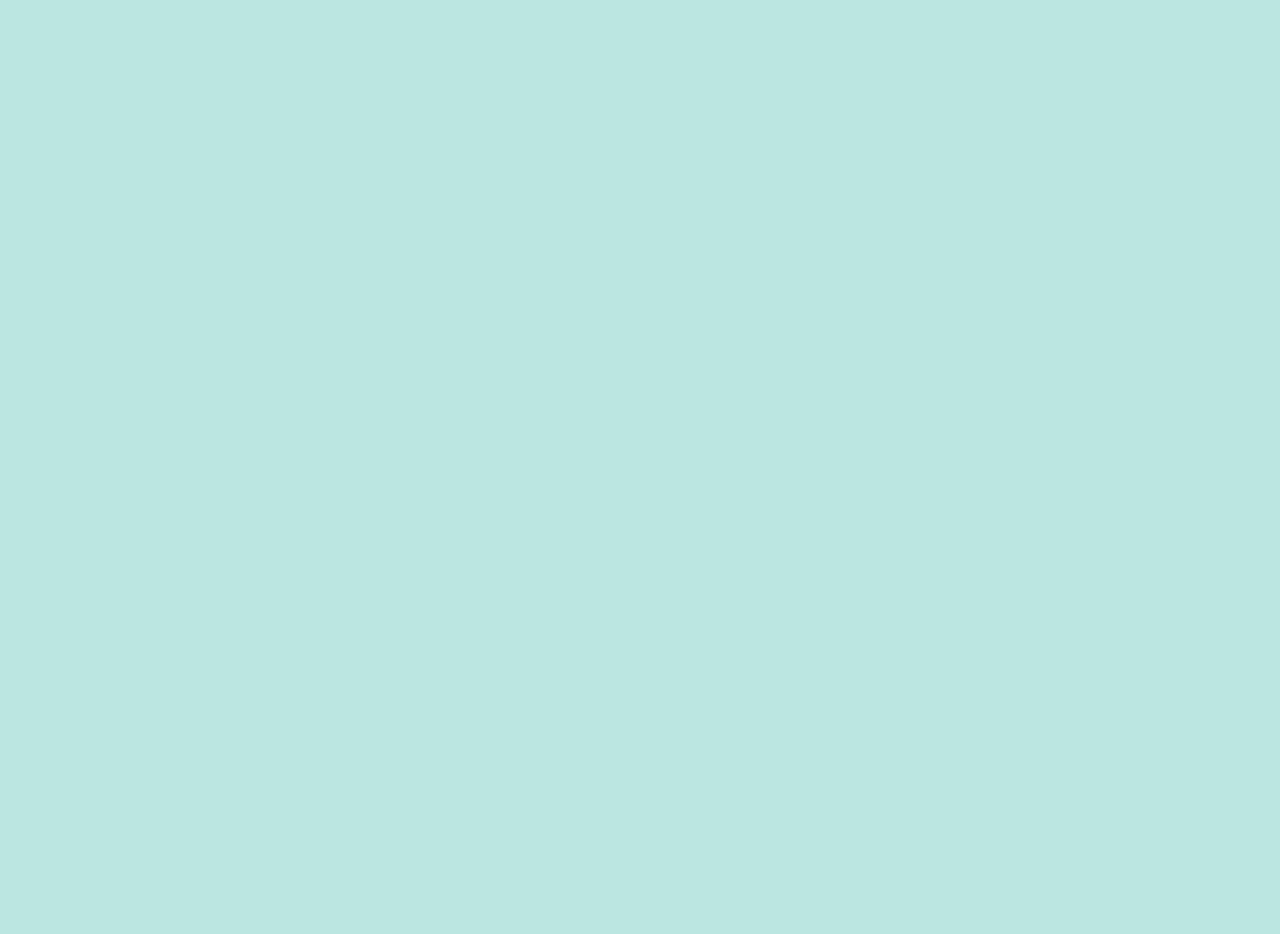
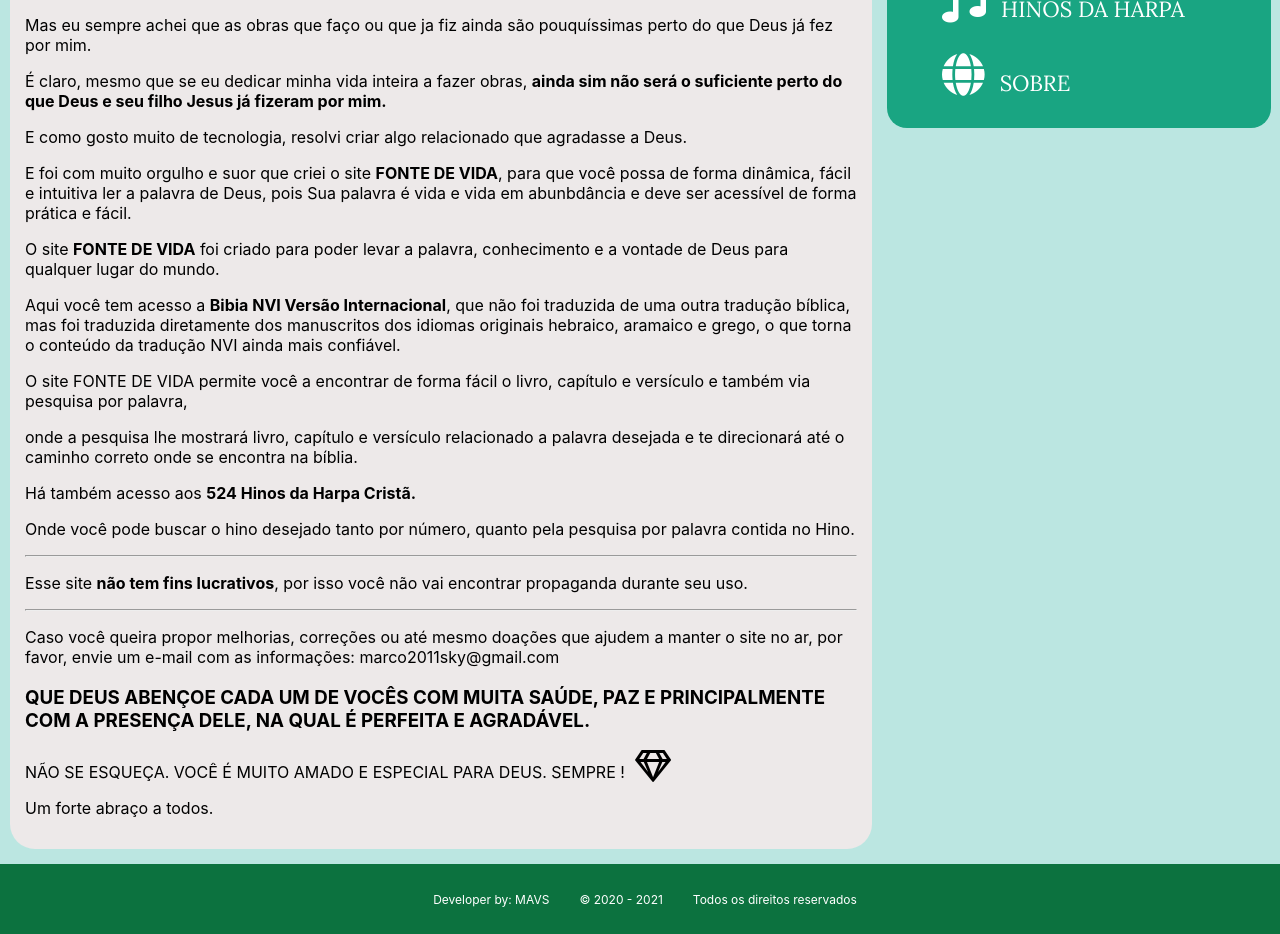
Before and after one commit to MarcoVercosa/proj-biblia, a React (Create React App) app in the folder client/: page /sobre in a window 1280 px wide. Shown: the part 280-1214 px from the top of the page. Before the commit the page ends 800 px from the top, so only its background shows below. Built offline with nearby package versions, Linux system fonts and the light colour scheme.

Commit message:
Apos criaçao pagina SOBRE

```diff
--- a/client/src/components/biblia/selectTestamento.js
+++ b/client/src/components/biblia/selectTestamento.js
@@ -43,23 +43,27 @@ export default function DialogSelect(props) {//props recebe ANTIGO TESTAMENTO" o
             const resultado = await GetAPI("buscalivroantigotesta")
             setIdadeLivro("antigo")
             setAntigoTestamento(resultado)
+
         } else {
 
             const resultado = await GetAPI("buscalivronovotesta")
             setIdadeLivro("novo")
             setAntigoTestamento(resultado)
+
         }
 
 
     }, [])
 
 
-    const handleChange = (event) => {
-        setSelectLivro(event.target.value)
-        BuscaCapitulo(event.target.value)
+    const handleChange = (event) => {//QUANDO UM CAPITULO É SELECIONADO
+        if (event.target.value === "SELECIONE") { setSelectLivro(false) } else {//se o valor do campo for SELECIONE, significa que não foi selecionado nenhum livro,
+            setSelectLivro(event.target.value) //FIXA NO ESTADO O VALOR DO LIVO
+            BuscaCapitulo(event.target.value) //CHAMA A FUNÇÃO PARA BUUSCAR OS CAPITULOS DO LIVRO
+        }
     };
 
-    async function BuscaCapitulo(recebe) { //busca o capitulo enviado o livro (recebe)
+    async function BuscaCapitulo(recebe) { //busca o capitulo enviando o livro (recebe)
         if (props.idadeLivro === "ANTIGO TESTAMENTO") {
             const capitulos = await GetAPI(`buscacapituloantigotesta${recebe}`)
             setSelectCapitulo(capitulos)
@@ -78,8 +82,8 @@ export default function DialogSelect(props) {//props recebe ANTIGO TESTAMENTO" o
 
     const handleClose = () => {
 
-        // props.DesativaSelect()
         setOpen(false);
+
     };
 
 
@@ -116,7 +120,11 @@ export default function DialogSelect(props) {//props recebe ANTIGO TESTAMENTO" o
                             <Select
                                 native
                                 value={selectCapituloAlteraCampo}
-                                onChange={(recebe) => { setSelectCapituloAlteraCampo(recebe.target.value) }}
+                                onChange={(recebe) => { //se o valor do campo for SELECIONE, significa que não foi selecionado nenhum versiculo, portanto conf o valor para fase e assim o botão ok não habilita
+                                    if (recebe.target.value === "SELECIONE") { setSelectCapituloAlteraCampo(false) } else {
+                                        setSelectCapituloAlteraCampo(recebe.target.value)
+                                    }
+                                }}
                                 input={<Input id="demo-dialog-native" />}
                             >
 
@@ -129,9 +137,7 @@ export default function DialogSelect(props) {//props recebe ANTIGO TESTAMENTO" o
 
 
                                 })}
-                                {/* <MenuItem value={10}>Ten</MenuItem> */}
-                                {/* <MenuItem value={20}>Twenty</MenuItem>
-                                <MenuItem value={30}>Thirty</MenuItem> */}
+
                             </Select>
                         </FormControl>
                     </form>
@@ -145,7 +151,9 @@ export default function DialogSelect(props) {//props recebe ANTIGO TESTAMENTO" o
                     <Link to={`/biblianvi/painelleitura/${idadeLivro}/${selectLivro}/${selectCapituloAlteraCampo}/m`} >
                         {/* o /M é pq na rota do routerdom pede o versiculo, e como o select não envia, para poder abrir o componente envia uma letra qualquer */}
                         {/* direciona para a URL/componente /biblianvi/painelleitura com os params forçando abrir o componente painelLeitura com o livro e o cap */}
-                        <Button onClick={handleClose} color="primary">
+                        <Button
+                            disabled={!selectLivro || !selectCapituloAlteraCampo}
+                            onClick={handleClose} color="primary">
                             Ok
           </Button>
                     </Link>
--- a/client/src/components/menu/menu.js
+++ b/client/src/components/menu/menu.js
@@ -22,16 +22,16 @@ export default function Menu() {
                         LEITURA DA BÍBLIA
                     </li>
                 </Link>
-                <Link className="li-vamos" to="/biblianvi/pesquisa">
-                    <li className='li-vamos' >
-                        VERSÍCULOS DO DIA
-                    </li>
-                </Link>
 
                 <Link className='li-vamos' to="/harpacrista">
                     <li className='li-vamos' >
                         HINOS DA HARPA
                 </li>
+                </Link>
+                <Link className="li-vamos" to="/sobre">
+                    <li className='li-vamos' >
+                        SOBRE
+                    </li>
                 </Link>
 
             </ul>
--- a/client/src/components/painelMenuLateral/painelMenuLateral.js
+++ b/client/src/components/painelMenuLateral/painelMenuLateral.js
@@ -12,23 +12,25 @@ export default function PainelMenuLateral() {
                 <Link className='li-vamos' to="/">
                     <li className='menu-painelleitura-li' >
                         <i className="fas fa-home fa-2x icone"></i>INÍCIO
-                                                </li>
+                    </li>
 
                 </Link>
 
                 <Link className='li-vamos' to="/biblianvi#selecionar">
                     <li className='menu-painelleitura-li'>
                         <i className="fas fa-bible fa-2x icone"></i> LEITURA DA BÍBLIA
-                                                </li>
+                    </li>
                 </Link>
-                <li className='menu-painelleitura-li' >
-                    <i className="fas fa-sun fa-2x icone"></i>VERSÍCULOS DO DIA
-                                                </li>
 
                 <Link className='li-vamos' to="/harpacrista">
                     <li className='menu-painelleitura-li' >
                         <i className="fas fa-music fa-2x icone"></i>HINOS DA HARPA
-                                                </li>
+                    </li>
+                </Link>
+                <Link to="/sobre">
+                    <li className='menu-painelleitura-li' >
+                        <i className="fas fa-globe fa-2x icone"></i>SOBRE
+                </li>
                 </Link>
 
             </ul>
--- /dev/null
+++ b/client/src/components/sobre/sobre.css
@@ -0,0 +1,12 @@
+.sobre-article{
+    display: inline-block;
+    margin:15px 0 15px 10px;
+    background-color: rgb(237, 233, 233);
+    width: 65%;
+    border-radius: 25px;
+    padding: 15px;
+}
+
+.sobre-article-div spam{
+    margin-left: 10px;
+}
--- /dev/null
+++ b/client/src/components/sobre/sobre.js
@@ -0,0 +1,55 @@
+import React from 'react';
+import SearchAppBar from "../header/header"
+import PainelMenuLateral from "../../components/painelMenuLateral/painelMenuLateral"
+import Footer from "../../components/footer/footer"
+import "./sobre.css"
+
+
+export default function Sobre() {
+
+    return (
+
+
+        <>
+            <SearchAppBar />
+
+            <article className="sobre-article">
+                <div className="sobre-article-div">
+                    <h2>Sobre</h2>
+                    <p>Olá, meu nome é Marco. Uma pessoa cheia de defeitos e que comete falhas, mas que sempre tenta fazer o melhor e melhorar para agradar a <strong>Deus</strong>.</p>
+                    <p><strong>A vida de um cristão é feita de busca incansável pela boa, perfeita e agradável presença de Deus e de boas obras, obras que ajudam seu próximo e que agradam o Pai, filho e o Espírito Santo segundo a vontade de Deus.</strong></p>
+                    <p>Mas eu sempre achei que as obras que faço ou que ja fiz ainda são pouquíssimas perto do que Deus já fez por mim.</p>
+                    <p>É claro, mesmo que se eu dedicar minha vida inteira a fazer obras, <strong>ainda sim não será o suficiente perto do que Deus e seu filho Jesus já fizeram por mim.</strong></p>
+                    <p> E como gosto muito de tecnologia, resolvi criar algo relacionado que agradasse a Deus.</p>
+                    <p>E foi com muito orgulho e suor que criei o site <strong>FONTE DE VIDA</strong>, para que você possa de forma dinâmica, fácil e intuitiva
+                        ler a palavra de Deus, pois Sua palavra é vida e vida em abunbdância e deve ser acessível de forma prática e fácil. </p>
+                    <p> O site <strong>FONTE DE VIDA</strong> foi criado para poder levar a palavra, conhecimento e a vontade de Deus para qualquer lugar do mundo. </p>
+                    <p>Aqui você tem acesso a <strong>Bibia NVI Versão Internacional</strong>, que não foi traduzida de uma outra tradução bíblica, mas foi traduzida diretamente dos manuscritos dos idiomas originais hebraico, aramaico e grego, o que torna o conteúdo da tradução NVI ainda mais confiável.</p>
+                    <p>O site FONTE DE VIDA permite você a encontrar de forma fácil o livro, capítulo e versículo e também via pesquisa por palavra,</p>
+                    <p>onde a pesquisa lhe mostrará livro, capítulo e versículo relacionado a palavra desejada e te direcionará até o caminho correto onde se encontra na bíblia.</p>
+
+                    <p>Há também acesso aos <strong>524 Hinos da Harpa Cristã.</strong> </p>
+                    <p>Onde você pode buscar o hino desejado tanto por número, quanto pela pesquisa por palavra contida no Hino.</p>
+                    <hr />
+
+                    <p> Esse site <strong>não tem fins lucrativos</strong>, por isso você não vai encontrar propaganda durante seu uso.</p>
+                    <hr />
+
+                    <p>Caso você queira propor melhorias, correções ou até mesmo doações que ajudem a manter o site no ar, por favor, envie um e-mail com as informações: marco2011sky@gmail.com</p>
+
+                    <h3>QUE DEUS ABENÇOE CADA UM DE VOCÊS COM MUITA SAÚDE, PAZ E PRINCIPALMENTE COM A PRESENÇA DELE, NA QUAL É PERFEITA E AGRADÁVEL.</h3>
+
+                    <p>NÃO SE ESQUEÇA. VOCÊ É MUITO AMADO E ESPECIAL PARA DEUS. SEMPRE !<spam><i class="far fa-gem fa-2x"></i></spam></p>
+
+                    <p>Um forte abraço a todos.</p>
+
+
+                </div>
+            </article>
+            <PainelMenuLateral />
+            <Footer />
+
+        </>
+    )
+
+}
--- a/client/src/index.js
+++ b/client/src/index.js
@@ -5,6 +5,7 @@ import Biblia from "./components/biblia/biblia"
 import PainelLeitura from "./components/painelLeitura/painelLeitura"
 import HinoHarpa from "./components/hinoHarpa/hinoHarpa"
 import PesquisaBiblia from "./components/pesquisaBiblia/pesquisabiblia"
+import Sobre from "./components/sobre/sobre"
 import './index.css';
 import App from './App';
 
@@ -21,6 +22,7 @@ ReactDOM.render(
       <Route path="/harpacrista" component={HinoHarpa} />
       {/* <Route path="/populaharpa" component={PopularBDHarpa} /> */}
       <Route path="/biblianvi/pesquisa/:palavrapesquisabiblia" component={PesquisaBiblia} />
+      <Route path="/sobre" component={Sobre} ></Route>
 
     </Switch>
   </ BrowserRouter>
```
Also changed, not shown: 1 other file (tests, documents, lock files or other folders).
